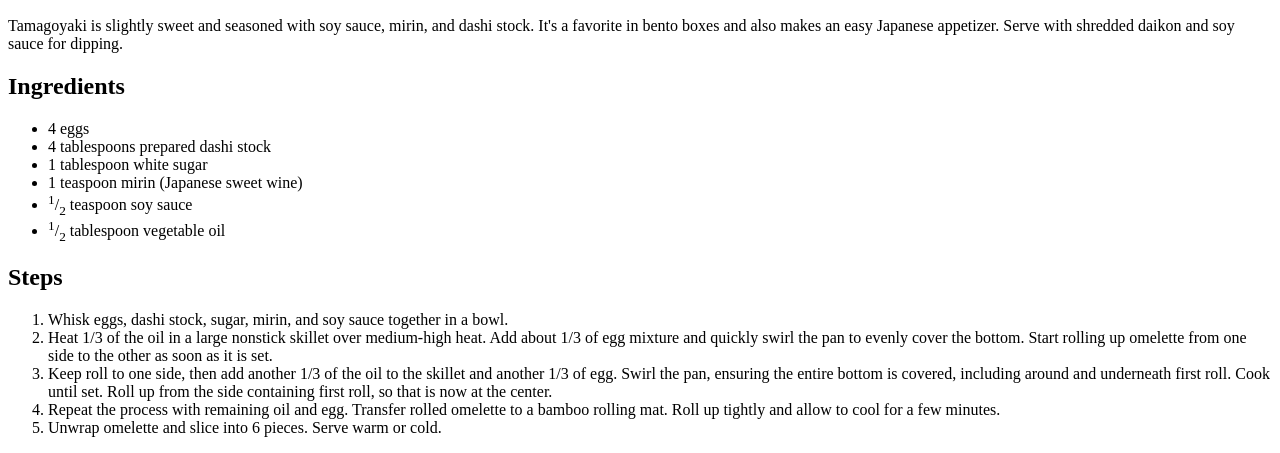
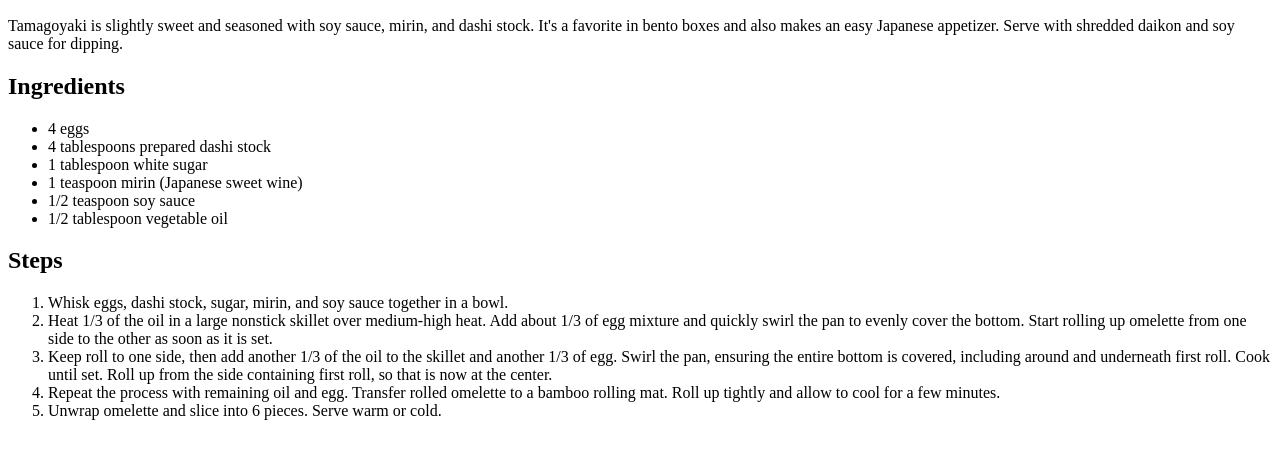
Before and after one commit to 404GH0ST/odin-recipes, a plain HTML site: page recipes/tamagoyaki.html in a window 1280 px wide. Shown: the part 434-887 px from the top of the page. Drawn offline with Linux system fonts and the light colour scheme.

Commit message:
feat: change number format in tamagoyaki ingredients

```diff
--- a/recipes/tamagoyaki.html
+++ b/recipes/tamagoyaki.html
@@ -15,8 +15,8 @@
         <li>4 tablespoons prepared dashi stock</li>
         <li>1 tablespoon white sugar</li>
         <li>1 teaspoon mirin (Japanese sweet wine)</li>
-        <li><sup>1</sup>/<sub>2</sub> teaspoon soy sauce</li>
-        <li><sup>1</sup>/<sub>2</sub> tablespoon vegetable oil</li>
+        <li>1/2 teaspoon soy sauce</li>
+        <li>1/2 tablespoon vegetable oil</li>
     </ul>
     <h2>Steps</h2>
     <ol>
```
